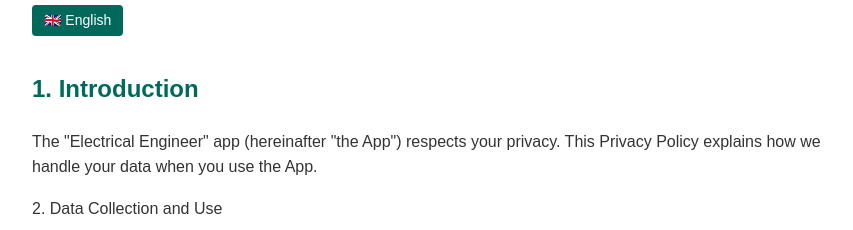
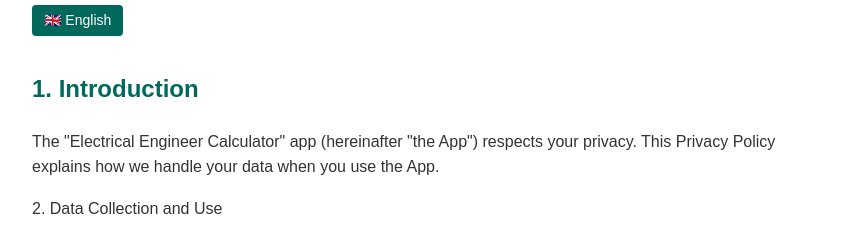
Before and after one commit to fasoulas08/fasoulas08.github.io, a plain HTML site: page privacy-policy.html in a window 1280 px wide. Shown: the part 1400-1630 px from the top of the page, without its empty margins (208-1061 px from the left). Drawn offline with Linux system fonts and the light colour scheme.

Commit message:
Update privacy-policy.html

```diff
--- a/privacy-policy.html
+++ b/privacy-policy.html
@@ -3,7 +3,7 @@
 <head>
     <meta charset="UTF-8">
     <meta name="viewport" content="width=device-width, initial-scale=1.0">
-    <title>Πολιτική Απορρήτου - Electrical Engineer</title>
+    <title>Πολιτική Απορρήτου - Electrical Engineer Calculator</title>
     <style>
         body {
             font-family: Arial, sans-serif;
@@ -84,7 +84,7 @@
         <div class="lang-label">🇬🇧 English</div>
 
         <h2>1. Introduction</h2>
-        <p>The "Electrical Engineer" app (hereinafter "the App") respects your privacy. This Privacy Policy explains how we handle your data when you use the App.</p>
+        <p>The "Electrical Engineer Calculator" app (hereinafter "the App") respects your privacy. This Privacy Policy explains how we handle your data when you use the App.</p>
 
         <h>2. Data Collection and Use</h2>
         <p>The App <strong>DOES NOT collect, store, or transmit</strong> any personal data.</p>
```
